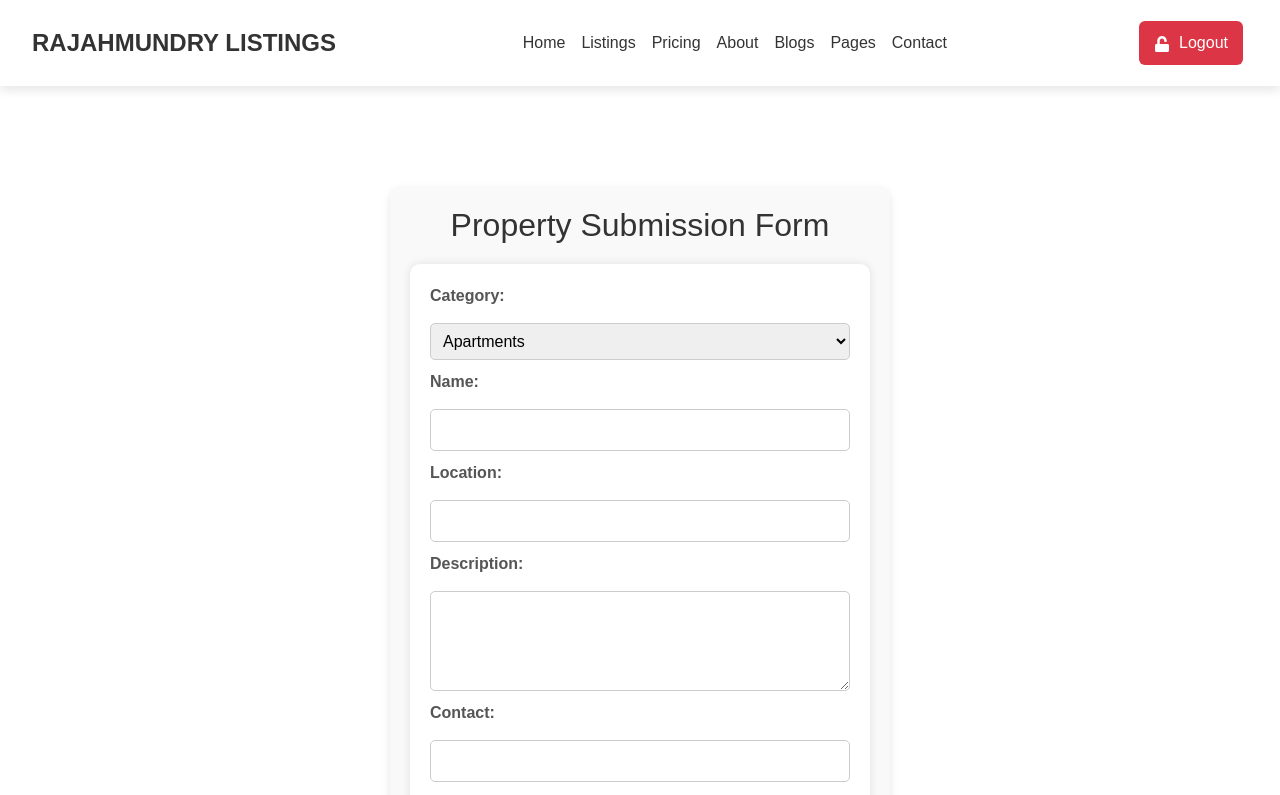
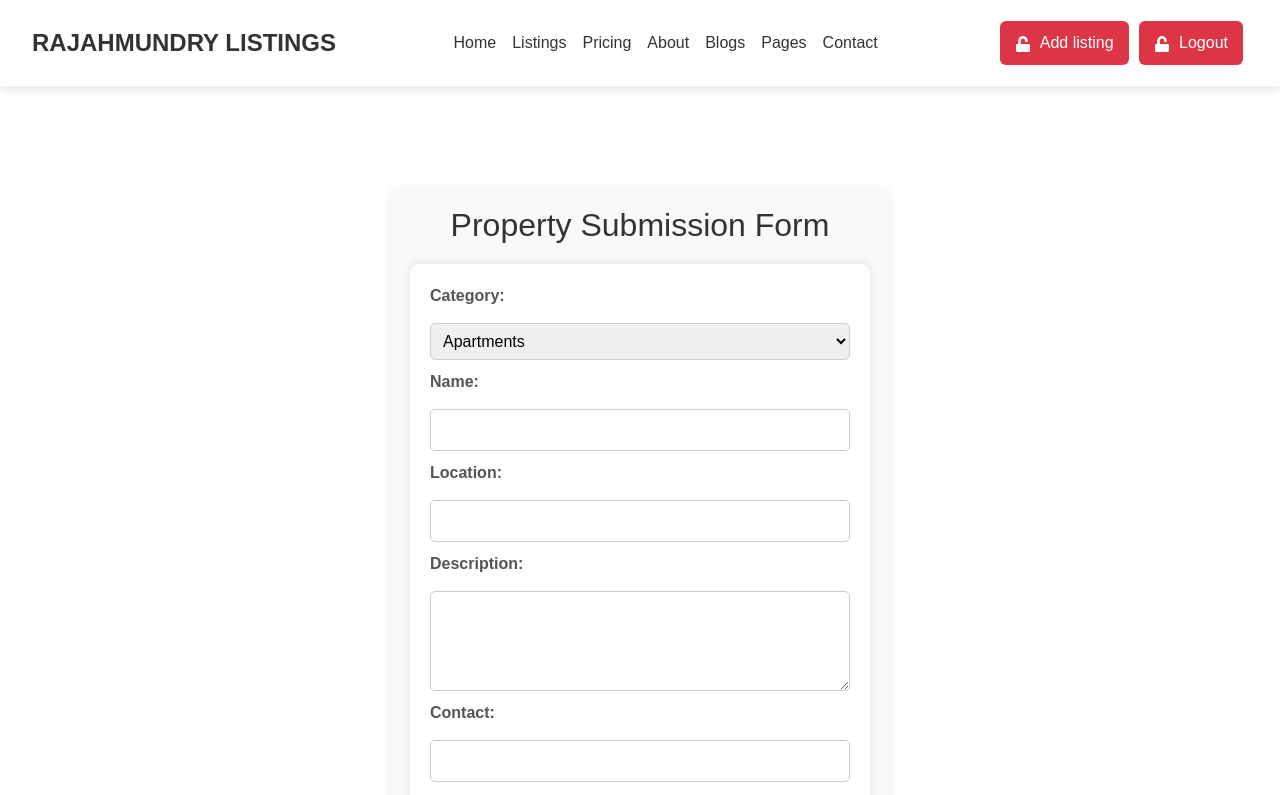
Before and after one commit to Shahid1530/Real, a React (Vite) app: page /add in a window 1280 px wide. Shown: the top 795 px of the page. Built offline with nearby package versions, Linux system fonts and the light colour scheme; sample sign-in values are in the browser's storage.

Commit message:
Update Navbar.jsx

```diff
--- a/src/components/Navbar.jsx
+++ b/src/components/Navbar.jsx
@@ -36,6 +36,17 @@ function Navbar() {
       </ul>
       <div>
         {authState ? (
+      <>
+        <Link to = '/add'>
+         <button  style={{
+            backgroundColor: '#dc3545', color: 'white', padding: '10px 15px', border: 'none', borderRadius: '6px',
+            fontSize: '16px', cursor: 'pointer', transition: 'background 0.3s'
+          }}
+            onMouseOver={(e) => e.target.style.backgroundColor = '#c82333'}
+            onMouseOut={(e) => e.target.style.backgroundColor = '#dc3545'}>
+            <FaUnlock style={{ marginRight: '5px' }} /> Add listing
+          </button>
+          </Link>
           <button onClick={handleLogout} style={{
             backgroundColor: '#dc3545', color: 'white', padding: '10px 15px', border: 'none', borderRadius: '6px',
             fontSize: '16px', cursor: 'pointer', transition: 'background 0.3s'
@@ -44,6 +55,7 @@ function Navbar() {
             onMouseOut={(e) => e.target.style.backgroundColor = '#dc3545'}>
             <FaUnlock style={{ marginRight: '5px' }} /> Logout
           </button>
+        </>
         ) : (
           <Link to="/login" style={{ textDecoration: 'none' }}>
             <button style={{
```
